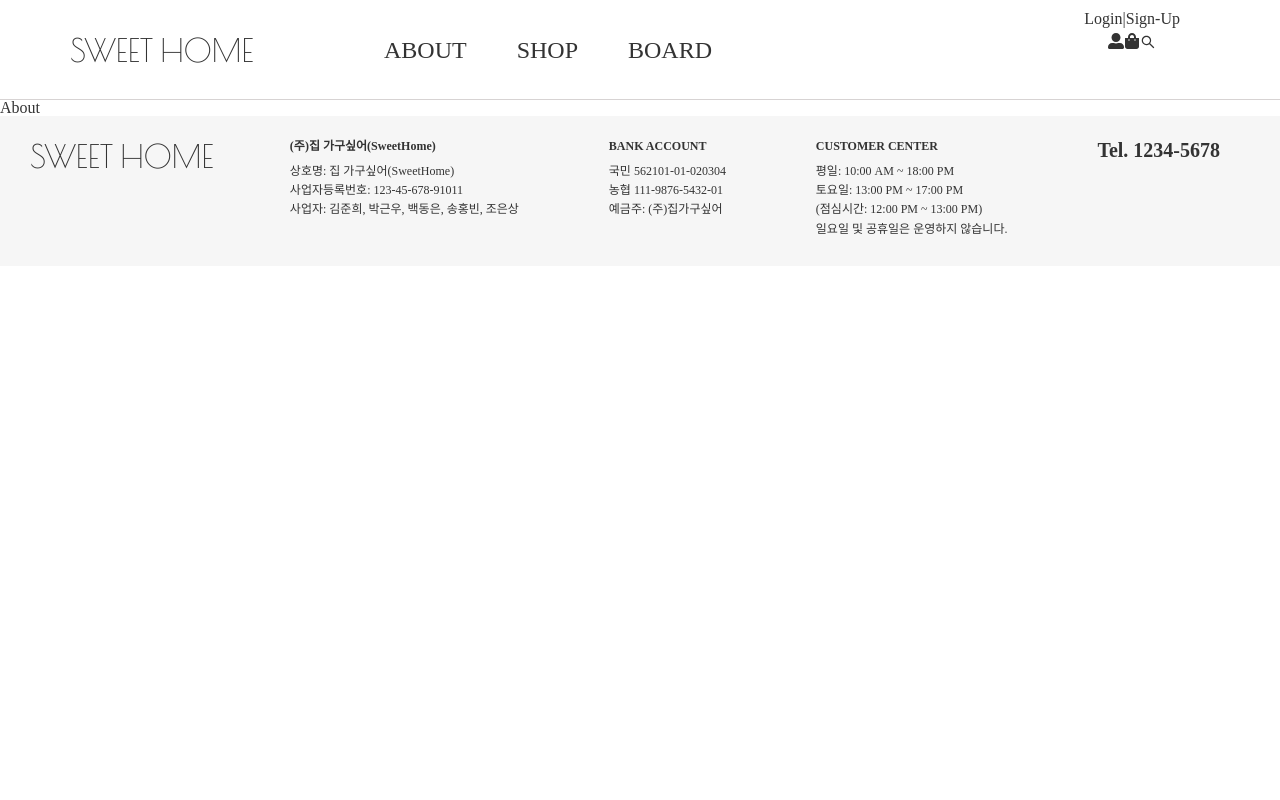
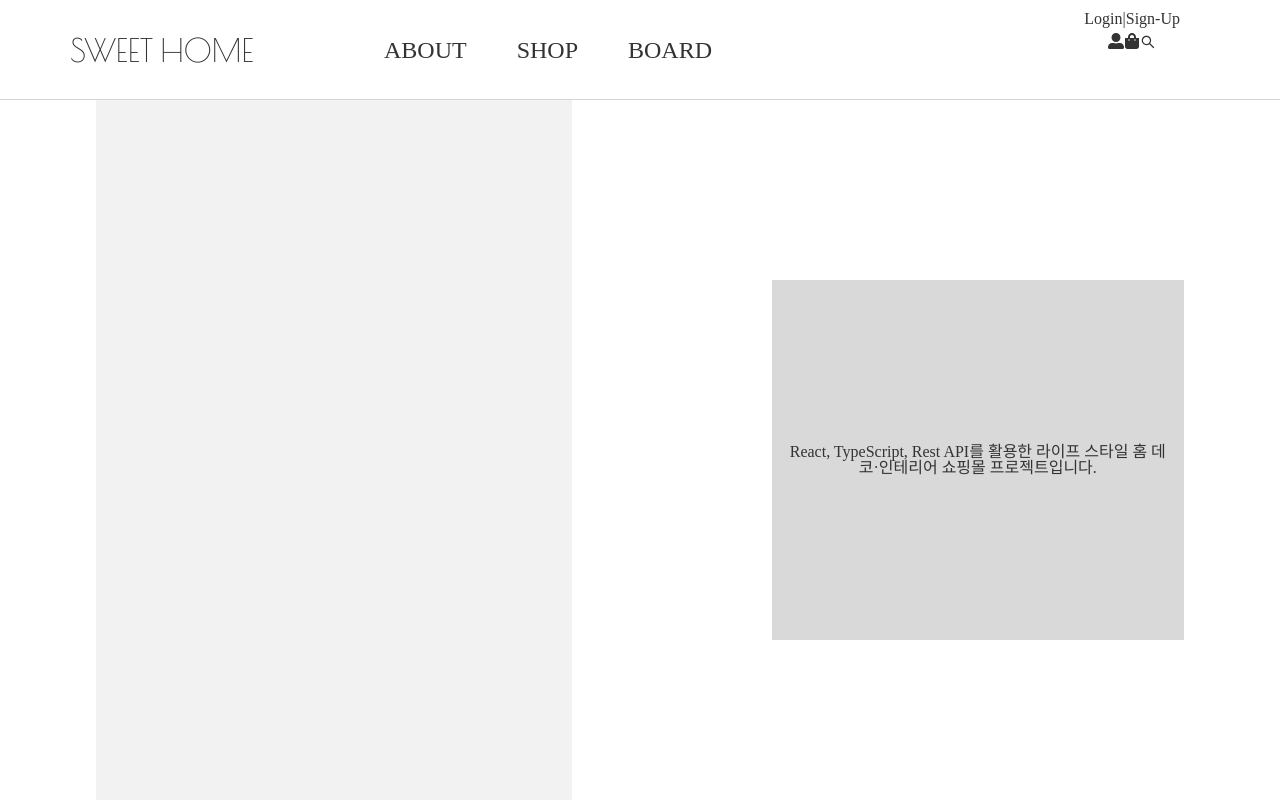
Before and after one commit to FE5-TEAM9/sweethome, a React (Vite) app: page /about in a window 1280 px wide. Shown: the top 800 px of the page. Built offline with nearby package versions, Linux system fonts and the light colour scheme; a web font is replaced by a local one.

Commit message:
About page Clear

```diff
--- a/package.json
+++ b/package.json
@@ -4,6 +4,7 @@
   "version": "0.0.0",
   "type": "module",
   "scripts": {
+    "start": "npm run build && node main.tsx",
     "dev": "vite",
     "build": "tsc && vite build",
     "lint": "eslint src --ext ts,tsx --report-unused-disable-directives --max-warnings 0",
@@ -11,6 +12,7 @@
   },
   "dependencies": {
     "@types/react-router-dom": "^5.3.3",
+    "esbuild": "^0.18.1",
     "react": "^18.2.0",
     "react-dom": "^18.2.0",
     "react-icons": "^4.9.0",
--- a/src/routes/About/About.tsx
+++ b/src/routes/About/About.tsx
@@ -1,11 +1,17 @@
-import styles from '~/styles/About.module.scss'
+import React from "react";
+import styles from '../../styles/About.module.scss';
 
-const About = () => {
+const About: React.FC = () => {
   return (
-    <>
-      <div>About</div>
-    </>
-  )
-}
+    <div className={styles.uploadSection}>
+      <div className={`${styles.uploadSection__image} ${styles["uploadSection__image--left"]}`}>
+        {/* 왼쪽 이미지 컨텐츠 */}
+      </div>
+      <div className={`${styles.uploadSection__text}`}>
+        React, TypeScript, Rest API를 활용한 라이프 스타일 홈 데코·인테리어 쇼핑몰 프로젝트입니다.
+      </div>
+    </div>
+  );
+};
 
 export default About;
--- a/src/styles/About.module.scss
+++ b/src/styles/About.module.scss
@@ -0,0 +1,38 @@
+@import './common/colors.scss';
+@import './common/fonts.scss';
+
+.uploadSection {
+    display: flex;
+    align-items: center;
+    justify-content: space-between;
+    width: 85%;
+    max-width: 1200px;
+    height: 720px;
+    margin: 0 auto;
+
+    &__image {
+      flex: 1;
+      height: 100%;
+      display: flex;
+      align-items: center;
+      justify-content: center;
+
+      &--left {
+        background-color: #f2f2f2;
+        margin-right: 100px;
+      }
+    }
+
+    &__text {
+      flex: 0.8;
+      height: 50%;
+      padding: 1rem;
+      background-color: #D9D9D9;
+      display: flex;
+      align-items: center;
+      justify-content: center;
+      text-align: center;
+
+      margin-left: 100px;
+    }
+  }
```
Also changed, not shown: 1 other file (tests, documents, lock files or other folders).
